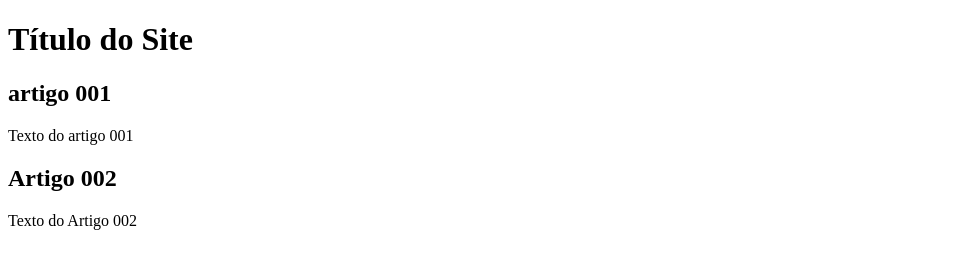
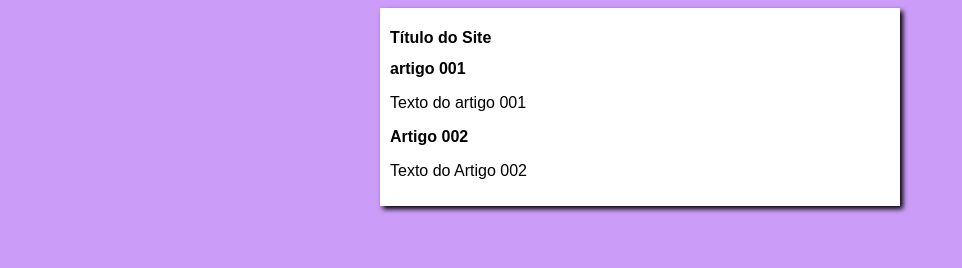
Before and after one commit to JotaMarcosNascimento/Projeto-site, a plain HTML site: page index.html in a window 1280 px wide. Shown: the whole page, without its empty margins (0-962 px from the left). Drawn offline with Linux system fonts and the light colour scheme.

Commit message:
inicei o design

```diff
--- /dev/null
+++ b/estilos/style.css
@@ -0,0 +1,16 @@
+* {
+    font-family: Arial, Helvetica, sans-serif;
+    font-size: 16px;
+}
+
+body {
+    background-color: rgb(204, 157, 248);
+}
+
+main {
+    background-color: white;
+    width: 500px;
+    margin: auto;
+    padding: 10px;
+    box-shadow: 3px 3px 5px black;
+}
--- a/index.html
+++ b/index.html
@@ -4,6 +4,7 @@
     <meta charset="UTF-8">
     <meta name="viewport" content="width=device-width, initial-scale=1.0">
     <title>Título da Página</title>
+    <link rel="stylesheet" href="estilos/style.css"
 </head>
 <body>
     <main>
```
